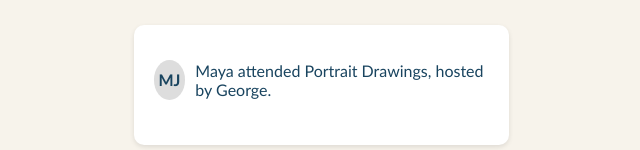
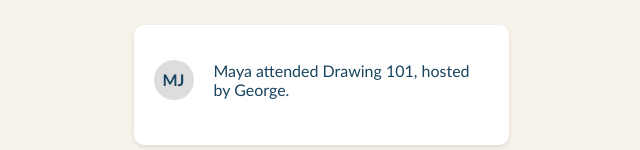
Before and after one commit to tiffanychang04/art-class-app, a React (Create React App) app: page / in a window 1280 px wide. Shown: the part 210-360 px from the top of the page, without its empty margins (319-959 px from the left). Built offline with nearby package versions, Linux system fonts and the light colour scheme.

Commit message:
making circle show up properly

```diff
--- a/src/App.css
+++ b/src/App.css
@@ -300,14 +300,15 @@ input[type="file"] {
 .initials-circle {
   width: 40px;
   height: 40px;
-  border-radius: 50%;
+  border-radius: 70%;
   background-color: #ddd;
   display: flex;
   align-items: center;
   justify-content: center;
   font-size: 16px;
   font-weight: bold;
-  margin-right: 10px;
+  margin-right: 20px;
+  flex-shrink: 0;
 }
 
 .mini-profile-cards {
--- a/src/HomePage.js
+++ b/src/HomePage.js
@@ -48,7 +48,7 @@ function HomePage() {
       <div className="feed-section card">
       <div className="activity-item">
       <div className="initials-circle">{getInitials("Maya Johnson")}</div>
-        <p>Maya attended Portrait Drawings, hosted by George.</p>
+        <p>Maya attended Drawing 101, hosted by George.</p>
       </div>
       </div>
 
```
